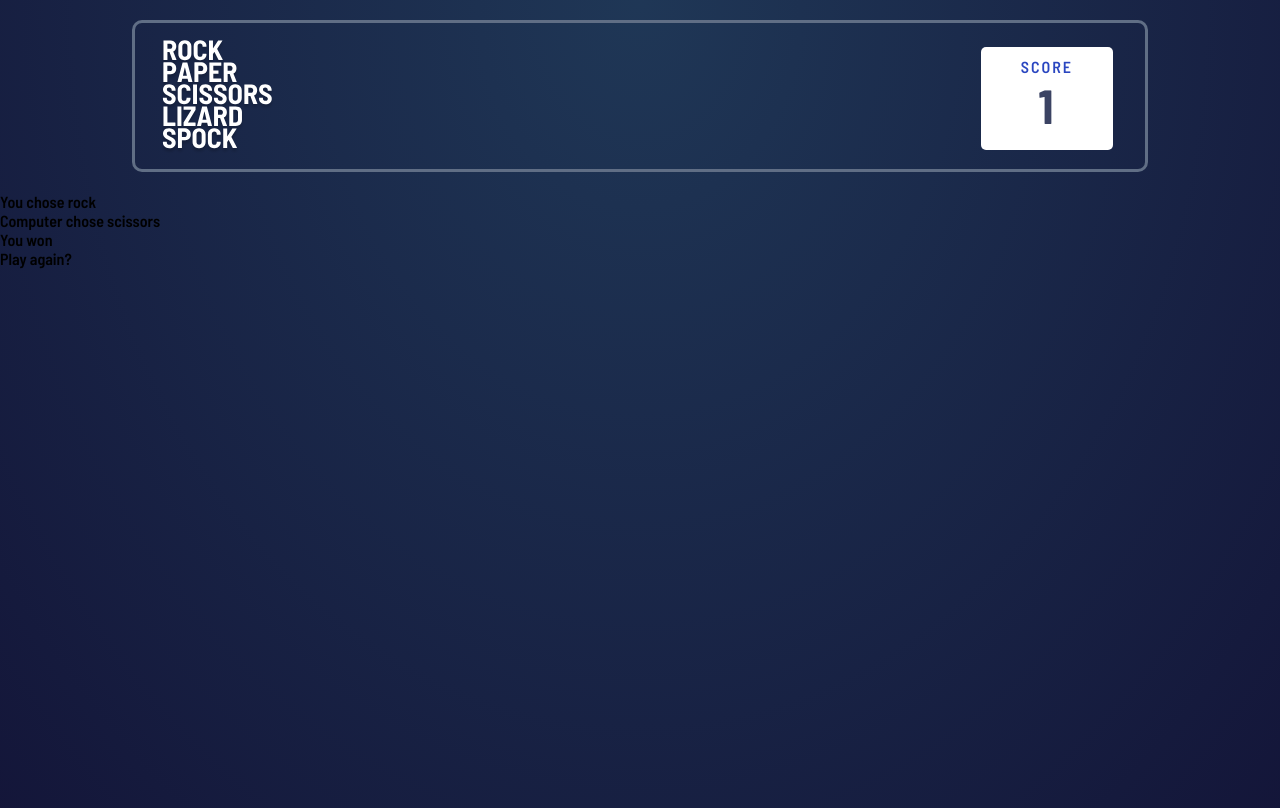
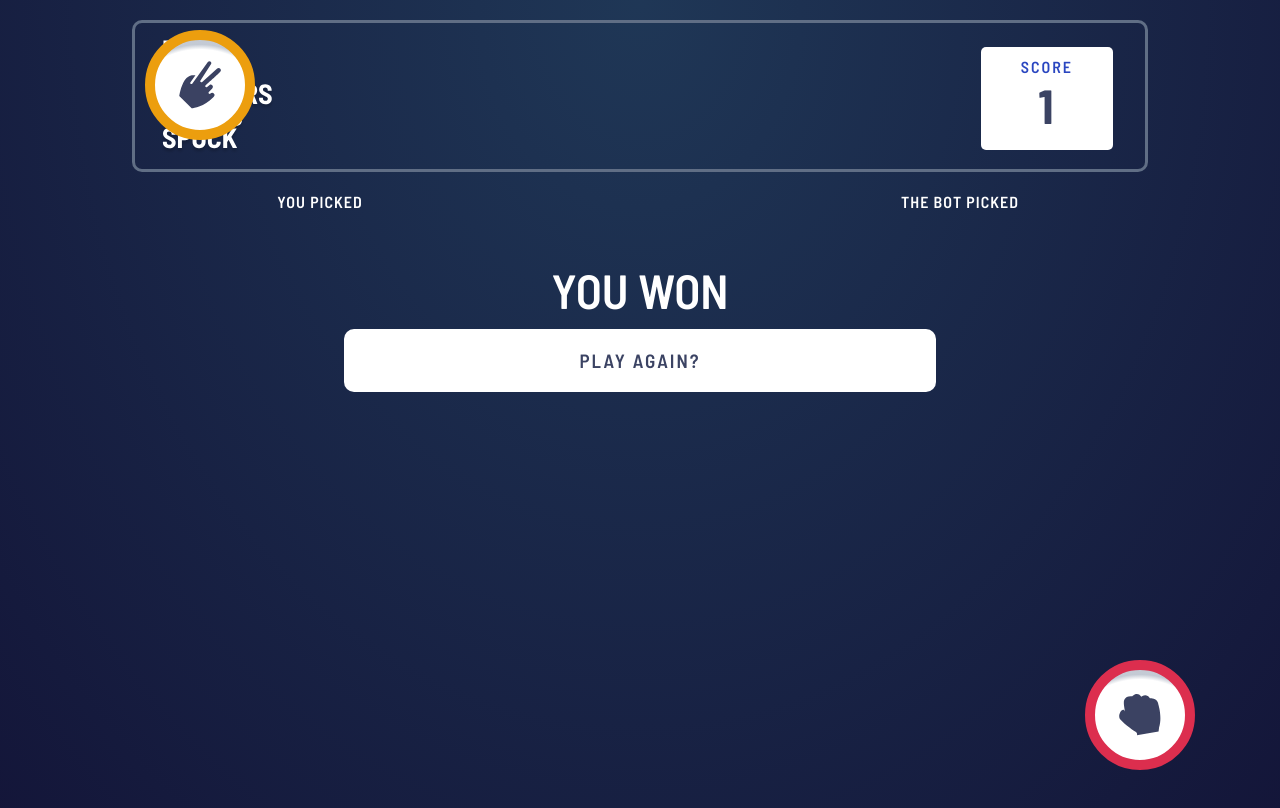
Before and after one commit to azazel-oss/rock-paper-scissors-extended, a React (Vite) app: page / in a window 1280 px wide. Both pictures are taken after a click on the element 697 px from the left and 444 px from the top of the page. Shown: the top 808 px of the page. Built offline with nearby package versions, Linux system fonts and the light colour scheme.

Commit message:
Add styles and structure to the result page

```diff
--- /dev/null
+++ b/src/components/Result.css
@@ -0,0 +1,57 @@
+.choices {
+  display: flex;
+  justify-content: space-around;
+  text-align: center;
+  color: white;
+  text-transform: uppercase;
+  letter-spacing: 1px;
+}
+
+.choice__result {
+  display: flex;
+  flex-direction: column;
+  justify-content: space-between;
+  align-items: center;
+  width: 50%;
+}
+
+.choices .element {
+  width: 70px;
+  height: 70px;
+  margin: 20px;
+}
+
+.blank-icon {
+  width: 80px;
+  height: 80px;
+  margin-top: 37px;
+  background-color: hsl(229, 25%, 31%);
+  border-radius: 50%;
+}
+
+.result {
+  display: flex;
+  flex-direction: column;
+  text-align: center;
+  text-transform: uppercase;
+  margin-top: 50px;
+  color: white;
+}
+
+.result__text {
+  font-size: 3rem;
+  letter-spacing: 0;
+}
+
+.btn-reset {
+  display: inline-block;
+  font-weight: 600;
+  letter-spacing: 2px;
+  padding: 20px 40px;
+  background-color: white;
+  width: 40%;
+  margin: 10px auto;
+  color: hsl(229, 25%, 31%);
+  border-radius: 10px;
+  font-size: 1.2rem;
+}
--- a/src/components/Result.jsx
+++ b/src/components/Result.jsx
@@ -1,9 +1,22 @@
 import React, { useEffect, useState } from "react";
+import rock from "../assets/images/icon-rock.svg";
+import paper from "../assets/images/icon-paper.svg";
+import scissors from "../assets/images/icon-scissors.svg";
+import spock from "../assets/images/icon-spock.svg";
+import lizard from "../assets/images/icon-lizard.svg";
+import "./Result.css";
 
 function Result(props) {
   const [computerChoice, setComputerChoice] = useState("");
   const [result, setResult] = useState("");
   const choices = ["rock", "paper", "scissors", "spock", "lizard"];
+  const icons = {
+    rock: rock,
+    paper: paper,
+    scissors: scissors,
+    spock: spock,
+    lizard: lizard,
+  };
   useEffect(() => {
     let timer = setTimeout(() => {
       const randomChoice = choices[Math.floor(Math.random() * choices.length)];
@@ -46,13 +59,31 @@ function Result(props) {
 
   return (
     <div>
-      <div>You chose {props.choice}</div>
-      <div>Computer chose {computerChoice}</div>
+      <div className={"choices"}>
+        <div className={"choice__result"}>
+          <div className={`element element-${props.choice}`}>
+            <img src={icons[props.choice]} alt={`${props.choice} icon`} />
+          </div>
+          <div>You picked</div>
+        </div>
+        <div className={"choice__result"}>
+          {computerChoice ? (
+            <div className={`element element-${computerChoice}`}>
+              <img src={icons[computerChoice]} alt={`${computerChoice} icon`} />
+            </div>
+          ) : (
+            <div className={"blank-icon"}></div>
+          )}
+          <div>The bot picked</div>
+        </div>
+      </div>
       {computerChoice && result && (
-        <>
-          <div>You {result}</div>
-          <div onClick={props.onGameReset}>Play again?</div>
-        </>
+        <div className={"result"}>
+          <div className={"result__text"}>You {result}</div>
+          <div className={"btn-reset"} onClick={props.onGameReset}>
+            Play again?
+          </div>
+        </div>
       )}
     </div>
   );
```
